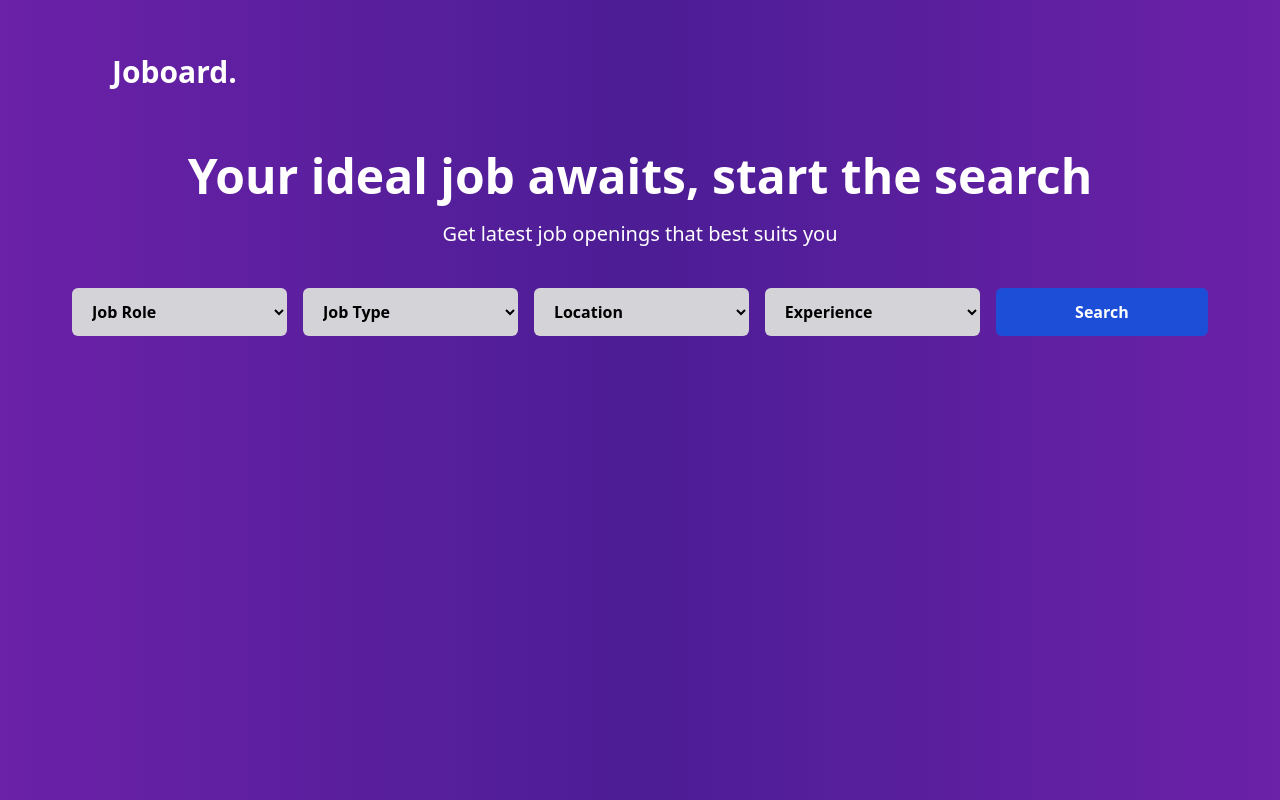
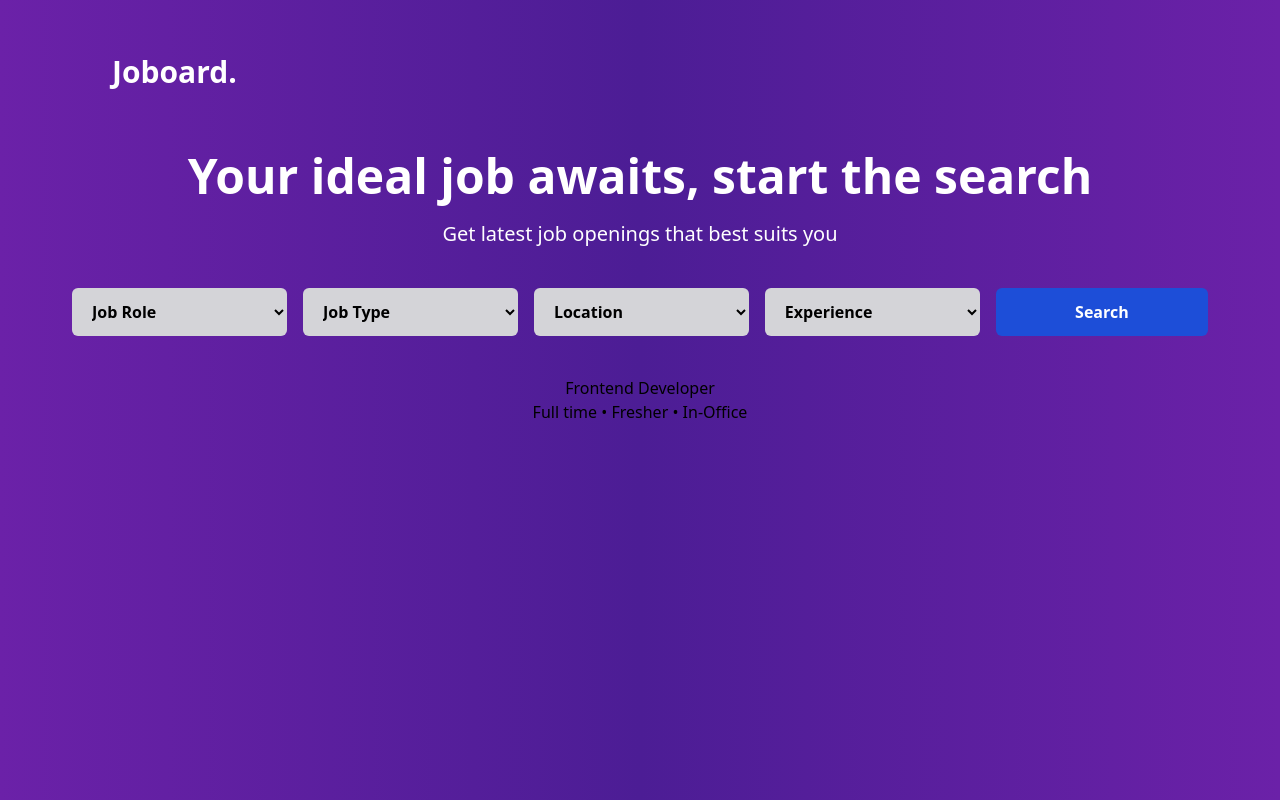
Before and after one commit to Utkarsh750/job-portal, a React (Vite) app: page / in a window 1280 px wide. Built offline with nearby package versions, Linux system fonts and the light colour scheme.

Commit message:
added new day library

```diff
--- a/package.json
+++ b/package.json
@@ -10,6 +10,7 @@
     "preview": "vite preview"
   },
   "dependencies": {
+    "dayjs": "^1.11.10",
     "react": "^18.2.0",
     "react-dom": "^18.2.0"
   },
--- a/src/App.jsx
+++ b/src/App.jsx
@@ -5,6 +5,7 @@ import "./App.css";
 import Navbar from "./components/Navbar";
 import Header from "./components/Header";
 import SearchBar from "./components/SearchBar";
+import JobCard from "./components/JobCard";
 
 function App() {
   const [count, setCount] = useState(0);
@@ -15,6 +16,7 @@ function App() {
         <Navbar />
         <Header />
         <SearchBar />
+        <JobCard />
       </div>
     </>
   );
--- /dev/null
+++ b/src/components/JobCard/index.jsx
@@ -0,0 +1,14 @@
+import React from "react";
+
+export default function JobCard() {
+  return (
+    <div>
+      <div>
+        <div>
+          <h1>Frontend Developer</h1>
+          <p> Full time &#x2022; Fresher &#x2022; In-Office</p>
+        </div>
+      </div>
+    </div>
+  );
+}
```
Also changed, not shown: 1 other file (tests, documents, lock files or other folders).
